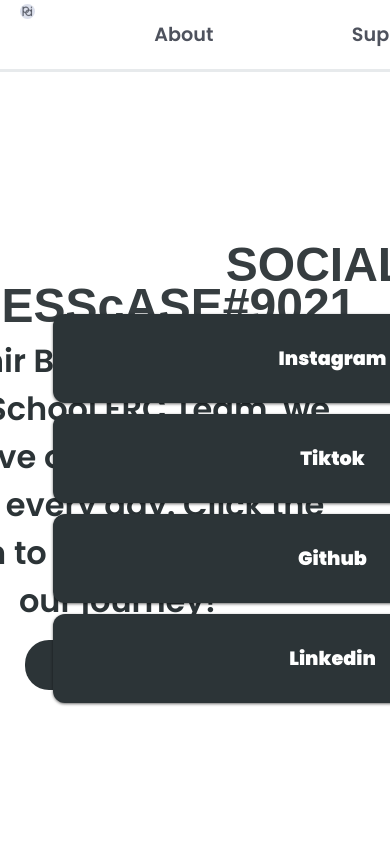
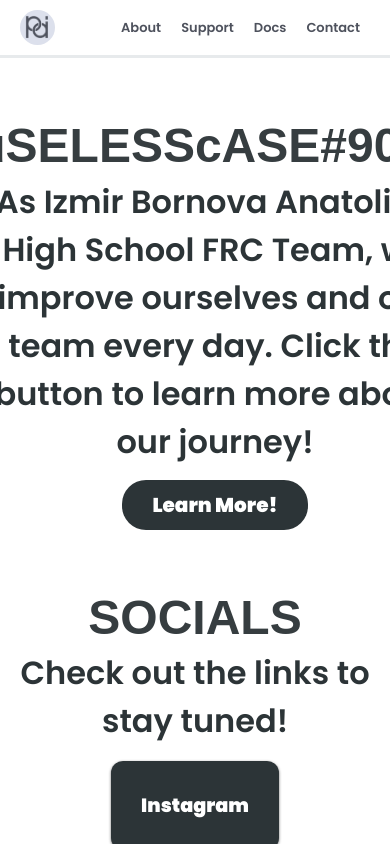
Before and after one commit to imawss/team9021-web, a plain HTML site: page index.html in a window 390 px wide. Drawn offline with Linux system fonts and the light colour scheme; a web font is replaced by a local one.

Commit message:
spinner and responsive update

```diff
--- a/index.html
+++ b/index.html
@@ -5,9 +5,13 @@
     <meta name="viewport" content="width=device-width, initial-scale=1.0">
     <title>Team 9021 | Home</title>
     <link rel="stylesheet" href="style.css">
-    <link rel="icon" href="assets/img/favicon.ico">
+    <link rel="shortcut icon" href="assets/img/favicon.ico" type="image/x-icon">
 </head>
 <body>
+    <div id="overlay" class="overlay">
+        <img id="loading-image" src="assets/img/logo.jpg" alt="Loading" class="loading-image">
+    </div>
+
     <header>
         <nav>
             <div class="navbar">
@@ -33,23 +37,17 @@
         <div class="column" id="right-column">
             <div class="column-content">
                 <h2>SOCIALS</h2>
+                <p>Check out the links to stay tuned!</p>
                 <ul>
-                    <li>
-                        <a href="https://www.instagram.com/uselesscase9021/" target="_blank" class="socials-element">Instagram</a>
-                    </li>
-                    <li>
-                        <a href="https://www.tiktok.com/@uselesscase" target="_blank" class="socials-element">Tiktok</a>
-                    </li>
-                    <li>
-                        <a href="https://github.com/uSELESScASE" target="_blank" class="socials-element">Github</a>
-                    </li>
-                    <li>
-                        <a href="https://www.linkedin.com/company/uselesscase/" target="_blank" class="socials-element">Linkedin</a>
-                    </li>
+                    <li><a href="https://instagram.com" class="socials-element">Instagram</a></li>
+                    <li><a href="https://tiktok.com" class="socials-element">Tiktok</a></li>
+                    <li><a href="https://github.com" class="socials-element">Github</a></li>
+                    <li><a href="https://linkedin.com" class="socials-element">Linkedin</a></li>
                 </ul>
             </div>
         </div>
     </div>
 
+    <script src="scripts/spinner.js"></script>
 </body>
 </html>
--- /dev/null
+++ b/scripts/spinner.js
@@ -0,0 +1,7 @@
+// script.js
+document.addEventListener("DOMContentLoaded", function() {
+    var overlay = document.getElementById("overlay");
+    setTimeout(function() {
+        overlay.style.display = "none";
+    }, 1000);
+});
--- a/style.css
+++ b/style.css
@@ -5,7 +5,7 @@
   --primary-txt-color: #363d40;
   --secondary-txt-color: #2c3437;
   --team-color: #4e525d;
-  --shadow-color: rgba(0, 0, 0, 0.571); /* Koyu renk için gölge */
+  --shadow-color: rgba(0, 0, 0, 0.571);
 }
 
 body,
@@ -16,10 +16,43 @@
   overflow: hidden;
 }
 
+.overlay {
+  position: fixed;
+  top: 0;
+  left: 0;
+  width: 100%;
+  height: 100%;
+  background-color: rgba(255, 255, 255, 0.9);
+  display: flex;
+  justify-content: center;
+  align-items: center;
+  z-index: 1000;
+}
+
+.loading-image {
+  width: 100px;
+  height: 100px;
+  animation: grow-shrink 2s infinite;
+  border-radius: 50%;
+}
+
+@keyframes grow-shrink {
+  0% {
+    transform: scale(1.5);
+  }
+  50% {
+    transform: scale(1);
+  }
+  100% {
+    transform: scale(1);
+  }
+}
+
 .navbar {
   display: flex;
-  margin-top: 1%;
-  margin-bottom: 1%;
+  align-items: center;
+  justify-content: space-between;
+  padding: 10px;
 }
 
 nav::after {
@@ -31,23 +64,25 @@
 }
 
 .navbar img {
-  width: 4%;
-  height: 4%;
+  width: 50px;
+  height: 50px;
   border-radius: 50%;
-  margin-left: 5%;
+  margin-left: 10px;
 }
 
 .navbar ul {
   display: flex;
   align-items: center;
   justify-content: center;
-  margin-left: 40%;
-  text-align: center;
+  list-style: none;
+  padding: 0;
+  margin: 0;
+  flex-grow: 1;
+  justify-content: flex-end;
 }
 
 .navbar li {
-  margin-right: 10%;
-  padding: 0px 20px;
+  margin-right: 20px;
   list-style: none;
 }
 
@@ -55,7 +90,7 @@
   text-decoration: none;
   color: var(--team-color);
   text-align: center;
-  padding: 0px 20px;
+  padding: 10px;
   font-family: "Poppins", sans-serif;
   font-size: larger;
   font-weight: 600;
@@ -158,6 +193,7 @@
   display: flex;
   flex-direction: column;
   align-items: center;
+  width: 100%;
 }
 
 .socials-element {
@@ -165,6 +201,7 @@
   align-items: center;
   justify-content: center;
   width: 500px;
+  max-width: 100%;
   margin-bottom: 2%;
   background-color: var(--secondary-txt-color);
   border-radius: 12px;
@@ -177,6 +214,7 @@
   padding: 30px;
   position: relative;
   box-shadow: 0 1px 3px var(--shadow-color);
+  box-sizing: border-box;
 }
 
 .socials-element:hover {
@@ -184,3 +222,46 @@
   font-weight: 900;
   transform: translateY(3px);
 }
+
+@media screen and (max-width: 820px) {
+  .navbar {
+    flex-direction: row;
+    justify-content: space-between;
+    align-items: center;
+  }
+
+  .navbar img {
+    width: 35px;
+    height: 35px;
+    margin-left: 10px;
+  }
+
+  .navbar ul {
+    display: flex;
+    justify-content: flex-end;
+    flex-grow: 1;
+    padding-right: 10px;
+  }
+
+  .navbar li {
+    margin: 0 10px;
+  }
+
+  .navbar li a {
+    font-size: small;
+    padding: 10px 0px;
+  }
+
+  .container {
+    display: block;
+  }
+
+  .column {
+    width: 100%;
+  }
+
+  .socials-element {
+    width: 100%;
+    max-width: 100%;
+  }
+}
```
